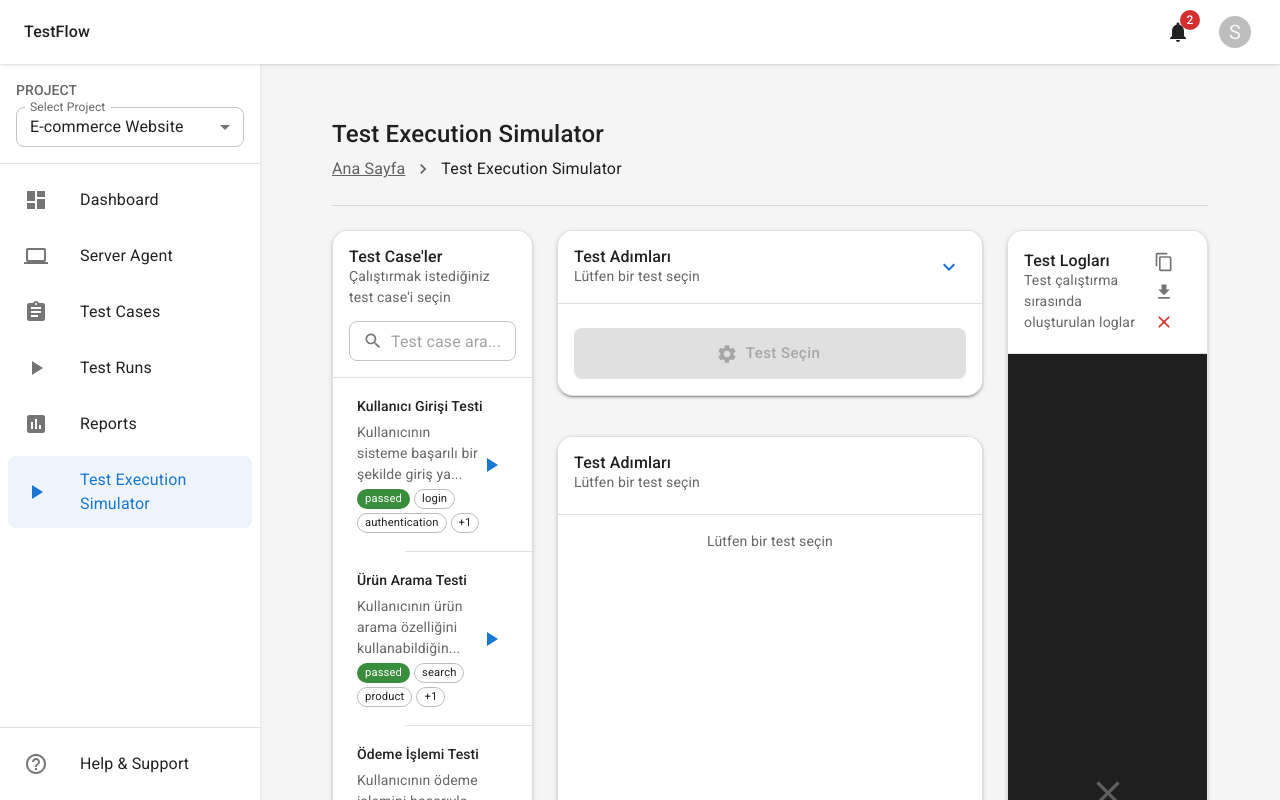
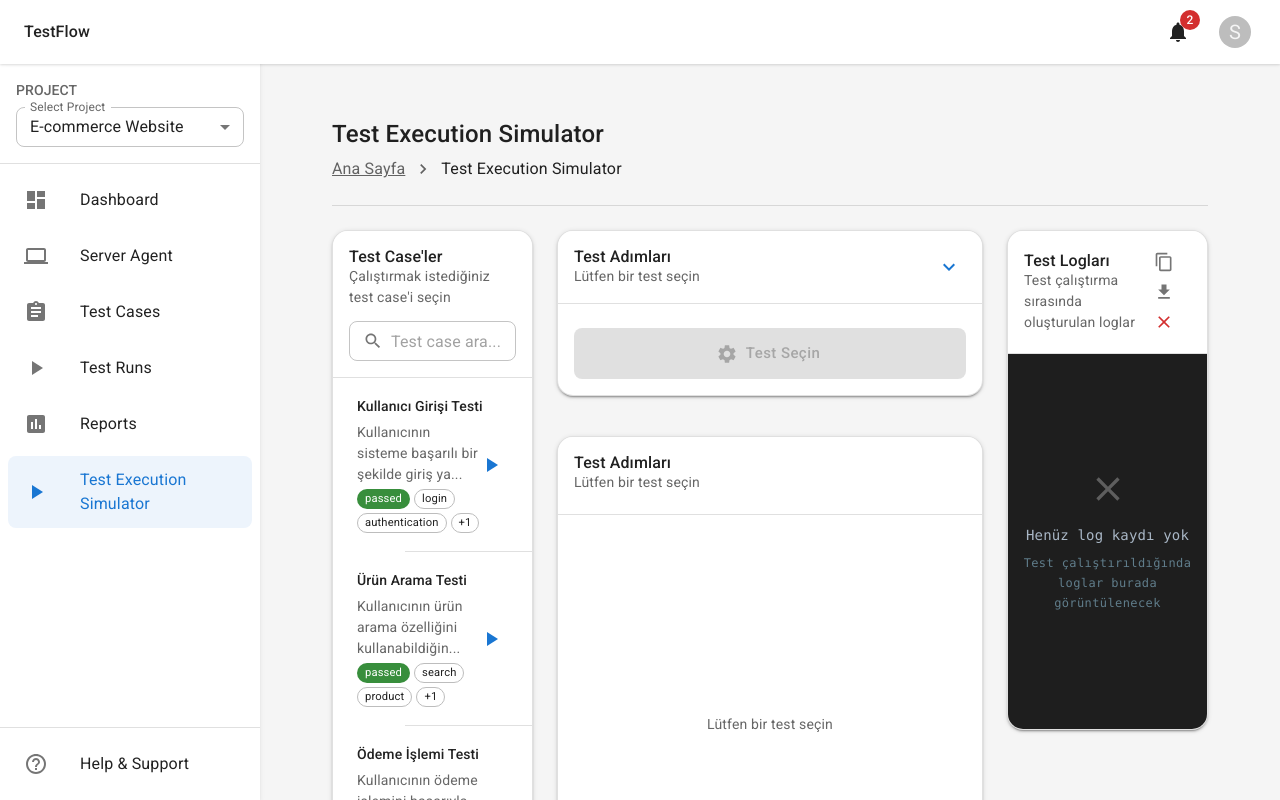
Before and after one commit to hakanngul/test-managment-ui, a React (Vite) app: page /test-execution-simulator in a window 1280 px wide. Built offline with nearby package versions, Linux system fonts and the light colour scheme; sample sign-in values are in the browser's storage.

Commit message:
feat: Set fixed heights for TestExecutionLogs and TestStepExecutor components for better layout control

```diff
--- a/src/components/test-execution-simulator/TestExecutionLogs.tsx
+++ b/src/components/test-execution-simulator/TestExecutionLogs.tsx
@@ -95,7 +95,7 @@ const TestExecutionLogs: React.FC<TestExecutionLogsProps> = ({
     <Paper
       elevation={2}
       sx={{
-        height: '100%',
+        height: '500px', // Sabit yükseklik
         display: 'flex',
         flexDirection: 'column',
         borderRadius: 2,
@@ -148,7 +148,7 @@ const TestExecutionLogs: React.FC<TestExecutionLogsProps> = ({
           fontFamily: 'Consolas, Monaco, "Andale Mono", "Ubuntu Mono", monospace',
           fontSize: '0.85rem',
           position: 'relative',
-          height: '100%',
+          height: 'calc(100% - 80px)', // Header yüksekliğini çıkararak
           borderRadius: 0
         }}
       >
--- a/src/components/test-execution-simulator/TestStepExecutor.tsx
+++ b/src/components/test-execution-simulator/TestStepExecutor.tsx
@@ -125,7 +125,7 @@ const TestStepExecutor: React.FC<TestStepExecutorProps> = ({
         border: '1px solid',
         borderColor: 'divider',
         mb: 2,
-        minHeight: '400px'
+        height: '500px' // Sabit yükseklik
       }}
     >
       <Box
@@ -146,7 +146,12 @@ const TestStepExecutor: React.FC<TestStepExecutorProps> = ({
 
       <Box
         ref={stepsContainerRef}
-        sx={{ p: 2, flexGrow: 1, overflow: 'auto', maxHeight: '500px' }}
+        sx={{
+          p: 2,
+          flexGrow: 1,
+          overflow: 'auto',
+          height: 'calc(100% - 80px)' // Header yüksekliğini çıkararak
+        }}
       >
         {testCase && steps.length > 0 ? (
           <Stepper
--- a/src/pages/TestExecutionSimulator.tsx
+++ b/src/pages/TestExecutionSimulator.tsx
@@ -161,7 +161,7 @@ const TestExecutionSimulator: React.FC = () => {
   };
 
   return (
-    <Container maxWidth="xl">
+    <Container maxWidth="xl" sx={{ overflow: 'hidden' }}>
       <Box sx={{ py: 2 }}>
         {/* Başlık ve Breadcrumbs */}
         <Box sx={{ mb: 3 }}>
@@ -205,7 +205,7 @@ const TestExecutionSimulator: React.FC = () => {
                   executionError={executionError}
                 />
               </Grid>
-              <Grid item xs={12}>
+              <Grid item xs={12} sx={{ height: 'auto', overflow: 'visible' }}>
                 <TestStepExecutor
                   testCase={selectedTestCase}
                   steps={executionSteps}
@@ -222,7 +222,7 @@ const TestExecutionSimulator: React.FC = () => {
           </Grid>
 
           {/* Sağ Panel - Loglar */}
-          <Grid item xs={12} md={12} lg={3}>
+          <Grid item xs={12} md={12} lg={3} sx={{ height: 'auto', overflow: 'visible' }}>
             <TestExecutionLogs
               logs={executionLogs}
               onClearLogs={handleClearLogs}
```
